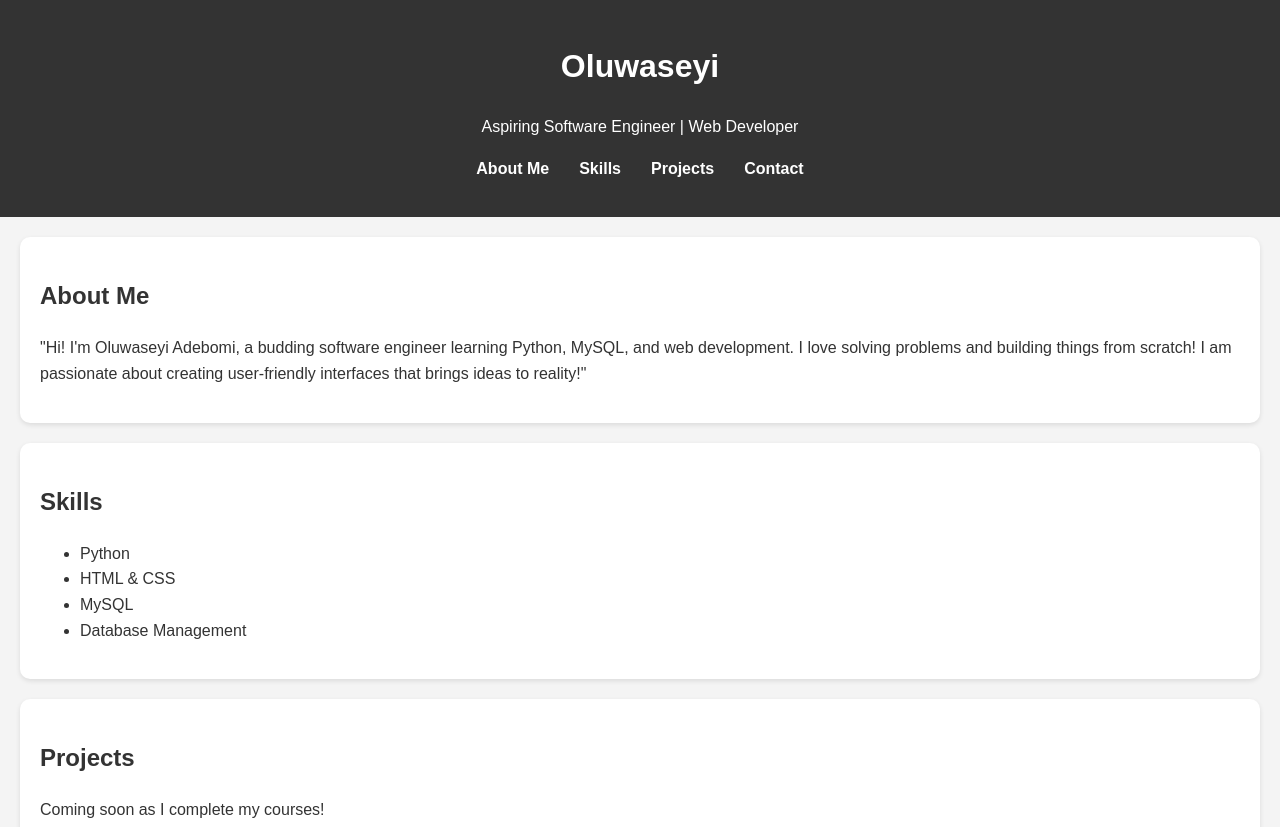
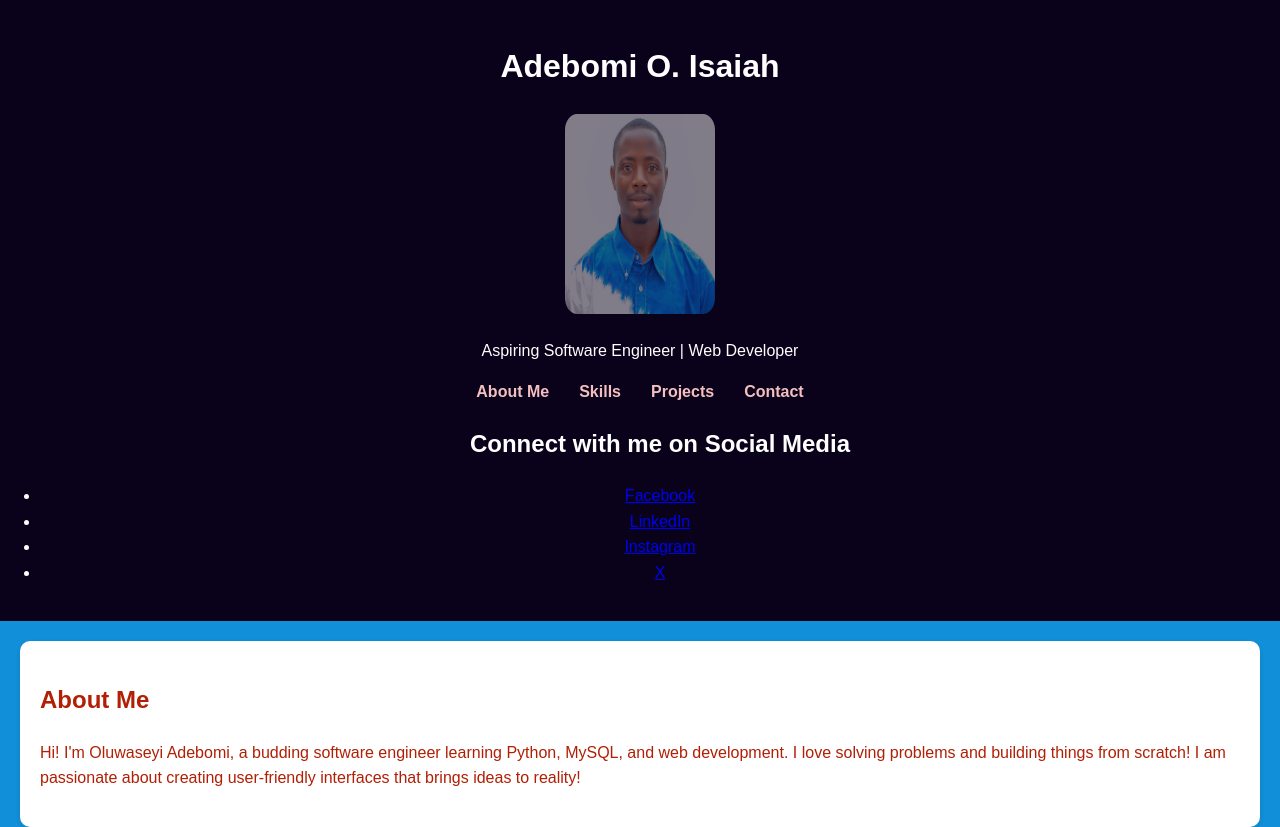
Before and after one commit to holuwercheyy/portfolio, a plain HTML site: page index.html in a window 1280 px wide. Shown: the top 827 px of the page. Drawn offline with Linux system fonts and the light colour scheme.

Commit message:
My Portfolio

```diff
--- a/index.html
+++ b/index.html
@@ -8,7 +8,8 @@
 </head>
 <body>
     <header>
-        <h1>Oluwaseyi</h1>
+        <h1>Adebomi O. Isaiah</h1>
+        <img src="adebomi.jpg" alt="Adebomi" width="150" height="200" class="profile-image">
         <p>Aspiring Software Engineer | Web Developer</p>
         <nav>
             <ul class="nav-menu">
@@ -17,12 +18,21 @@
                 <li><a href="#projects">Projects</a></li>
                 <li><a href="#contact">Contact</a></li>
             </ul>
+            <nav>
+                <ul class="social-links">
+                <h2>Connect with me on Social Media</h2>
+                    <li><a href="https://www.facebook.com/adebomioi" target="_blank">Facebook</a></li>
+                    <li><a href="https://www.linkedin.com/in/adebomi2012" target="_blank">LinkedIn</a></li>
+                    <li><a href="https://www.instagram.com/adebomi2012" target="_blank">Instagram</a></li>
+                    <li><a href="https://www.x.com/adebomi2012" target="_blank">X</a></li>
+                </ul>
+            </div>
         </nav>
     </header>
     <main>
         <section id="about">
             <h2>About Me</h2>
-            <p>"Hi! I'm Oluwaseyi Adebomi, a budding software engineer learning Python, MySQL, and web development. I love solving problems and building things from scratch! I am passionate about creating user-friendly interfaces that brings ideas to reality!"</p>
+            <p>Hi! I'm Oluwaseyi Adebomi, a budding software engineer learning Python, MySQL, and web development. I love solving problems and building things from scratch! I am passionate about creating user-friendly interfaces that brings ideas to reality!</p>
         </section>
         <section id="skills">
             <h2>Skills</h2>
--- a/styles.css
+++ b/styles.css
@@ -4,14 +4,18 @@ body {
     line-height: 1.6;
     margin: 0;
     padding: 0;
-    background-color: #f4f4f4;
-    color: #333;
+    background-color: #118fd8;
+    color: #b11f05;
+}
+img {
+        border-radius: 8%;
+        opacity: 0.5;
 }
 header, footer {
-    background-color: #333;
+    background-color: #0a011a;
     color: white;
     text-align: center;
-    padding: 20px;
+    padding: 20px 0;
 }
 .nav-menu {
     list-style: none;
@@ -23,9 +27,12 @@ header, footer {
     margin: 0 15px;
 }
 .nav-menu a {
-    text-decoration: none;
-    color: white;
+    text-decoration: rgb(121, 235, 8);
+    color: rgb(243, 191, 191);
     font-weight: bold;
+}
+.nav-menu a:hover {
+    background-color: #823df0;
 }
 section {
     margin: 20px;
@@ -41,6 +48,6 @@ form {
 form input, form textarea, form button {
     margin-bottom: 10px;
     padding: 10px;
-    border: 1px solid #ddd;
+    border: 1px solid #c02307;
     border-radius: 5px;
 }
```
